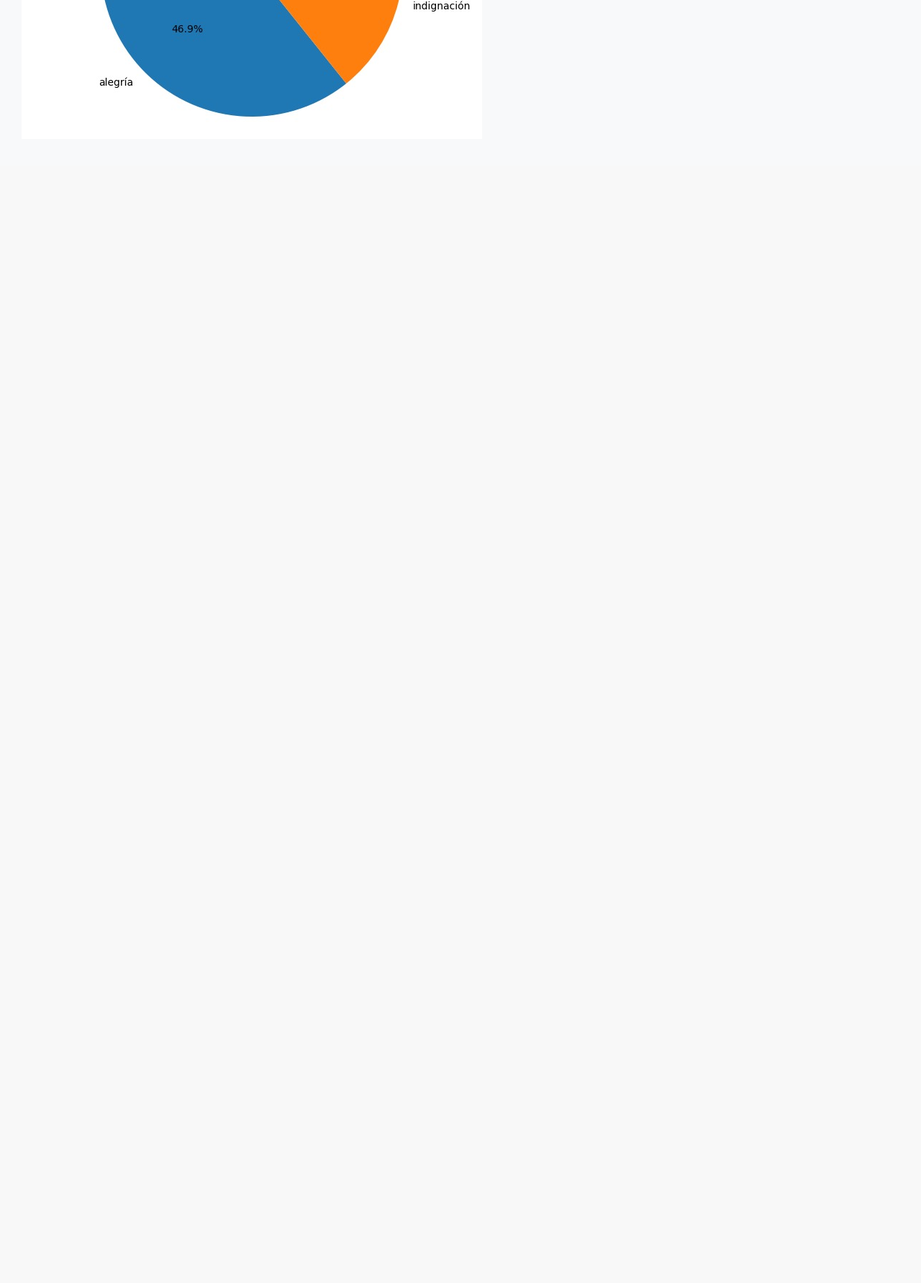
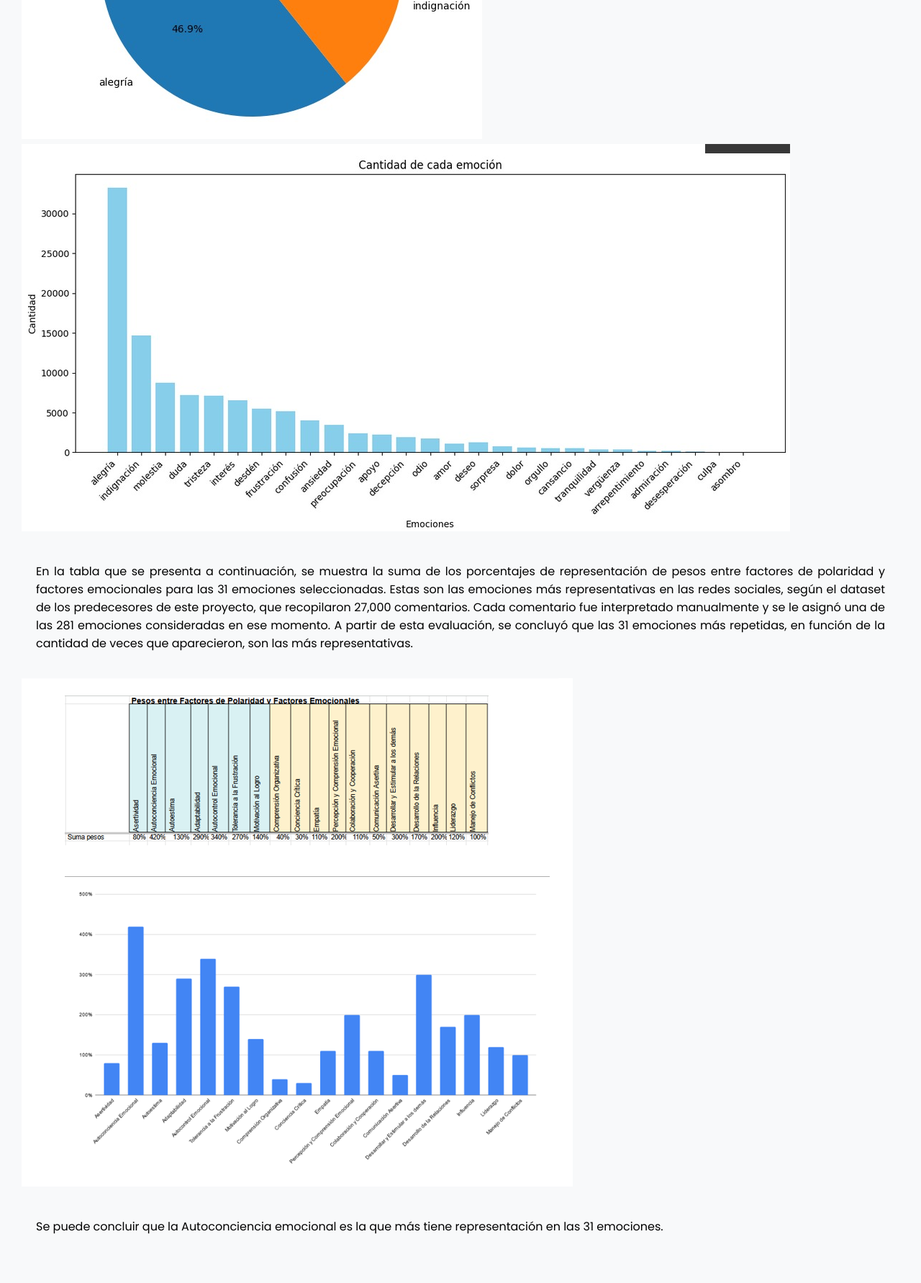
Before and after one commit to Itadoriii/PIA2024S1-Prediccion-de-emociones, a Flask app: page / in a window 1280 px wide. Shown: the part 3466-5248 px from the top of the page at 72% size. Before the commit the page ends 3629 px from the top, so only its background shows below. Run offline with Flask 3, Linux system fonts and the light colour scheme.

Commit message:
fotos y penultimo push

```diff
--- a/static/styles.css
+++ b/static/styles.css
@@ -315,9 +315,12 @@ footer {
 }
 
 .contenedor-bert img {
+
     display: flex;
     align-content: center;
     z-index: 1;
+    filter: brightness(0) invert(1);
+    background-color: white;
 }
 
 .bib-entry {
--- a/templates/index.html
+++ b/templates/index.html
@@ -131,8 +131,14 @@
         <img src="/static/assets/tabla.jpg" >
         <img src="/static/assets/grafico1.jpeg" >
         <img src="/static/assets/grafico2.jpeg" >
+        <img src="/static/assets/grafico3.jpg" >
+        <p>En la tabla que se presenta a continuación, se muestra la suma de los porcentajes de representación de pesos entre factores de polaridad y factores emocionales para
+             las 31 emociones seleccionadas. Estas son las emociones más representativas en las redes sociales, según el dataset de los predecesores de este proyecto,
+             que recopilaron 27,000 comentarios. Cada comentario fue interpretado manualmente y se le asignó una de las 281 emociones consideradas en ese momento.
+             A partir de esta evaluación, se concluyó que las 31 emociones más repetidas, en función de la cantidad de veces que aparecieron, son las más representativas.</p>
 
-
+        <img src="/static/assets/grafico4.bmp" >
+        <p>Se puede concluir que la Autoconciencia emocional es la que más tiene representación en las 31 emociones.</p>
 
 
     </div>
```
Also changed, not shown: static/assets/grafico3.jpg (added), static/assets/grafico4.bmp (added).
